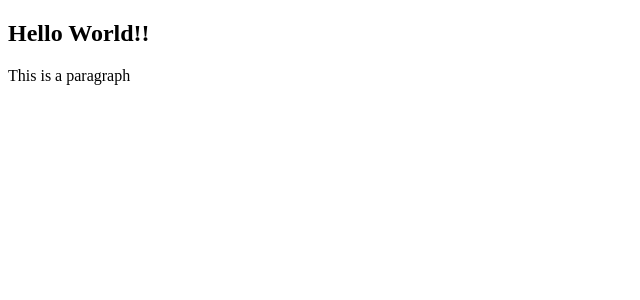
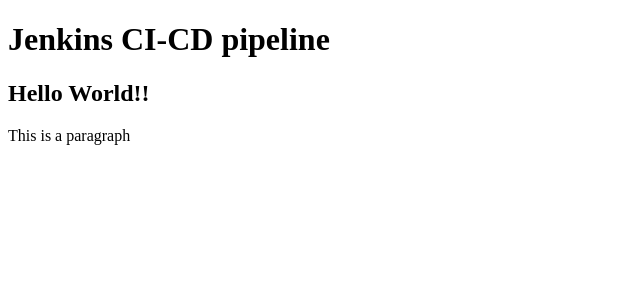
Before and after one commit to kashyap142/jenkins-pipeline, a React (Create React App) app: page / in a window 1280 px wide. Shown: the top 300 px of the page, without its empty margins (0-640 px from the left). Built offline with nearby package versions, Linux system fonts and the light colour scheme.

Commit message:
add header

```diff
--- a/src/App.js
+++ b/src/components/App.js
@@ -1,9 +1,11 @@
+import Header from "./Header";
 function App() {
   return (
-    <div className="App">
+    <>
+      <Header />
       <h2>Hello World!!</h2>
       <p>This is a paragraph</p>
-    </div>
+    </>
   );
 }
 
--- /dev/null
+++ b/src/components/Header.js
@@ -0,0 +1,3 @@
+export default function Header() {
+  return <h1>Jenkins CI-CD pipeline</h1>;
+}
--- a/src/index.js
+++ b/src/index.js
@@ -1,6 +1,6 @@
 import React from "react";
 import ReactDOM from "react-dom/client";
-import App from "./App";
+import App from "./components/App.js";
 import reportWebVitals from "./reportWebVitals";
 
 const root = ReactDOM.createRoot(document.getElementById("root"));
```
Also changed, not shown: 1 other file (tests, documents, lock files or other folders).
